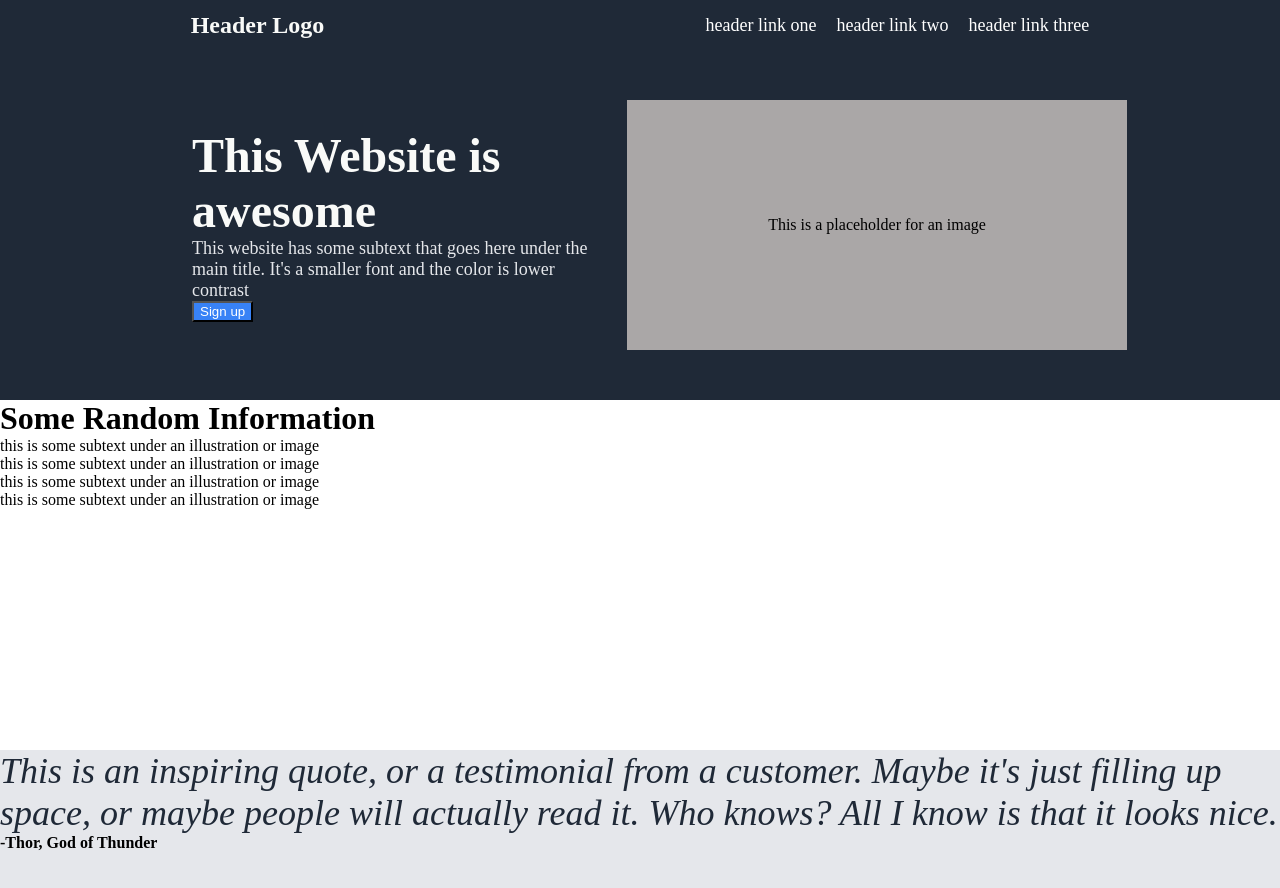
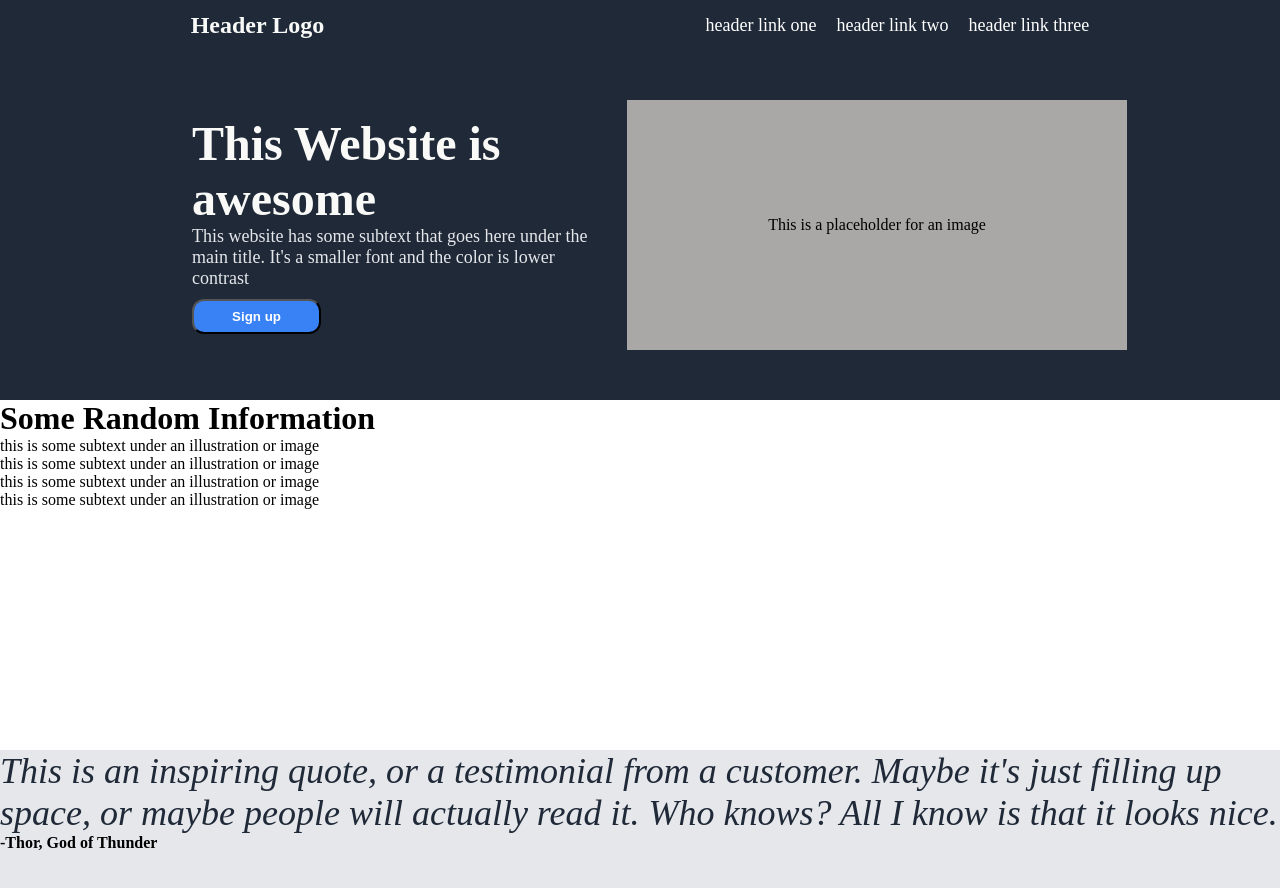
Before and after one commit to Joel-Singh/odin-landing-page-project, a plain HTML site: page index.html in a window 1280 px wide. Shown: the top 888 px of the page. Drawn offline with Linux system fonts and the light colour scheme.

Commit message:
Style main-title button with css

```diff
--- a/main.css
+++ b/main.css
@@ -64,6 +64,14 @@ body {
     align-items: center;
 }
 
+.main-title-start button {
+    font-weight: bold;
+    width: 129px;
+    height: 35px;
+    border-radius: 12px;
+    margin-top: 10px;
+}
+
 .subtext {
     font-size: 18px;
     color: #E5E7EB;
```
